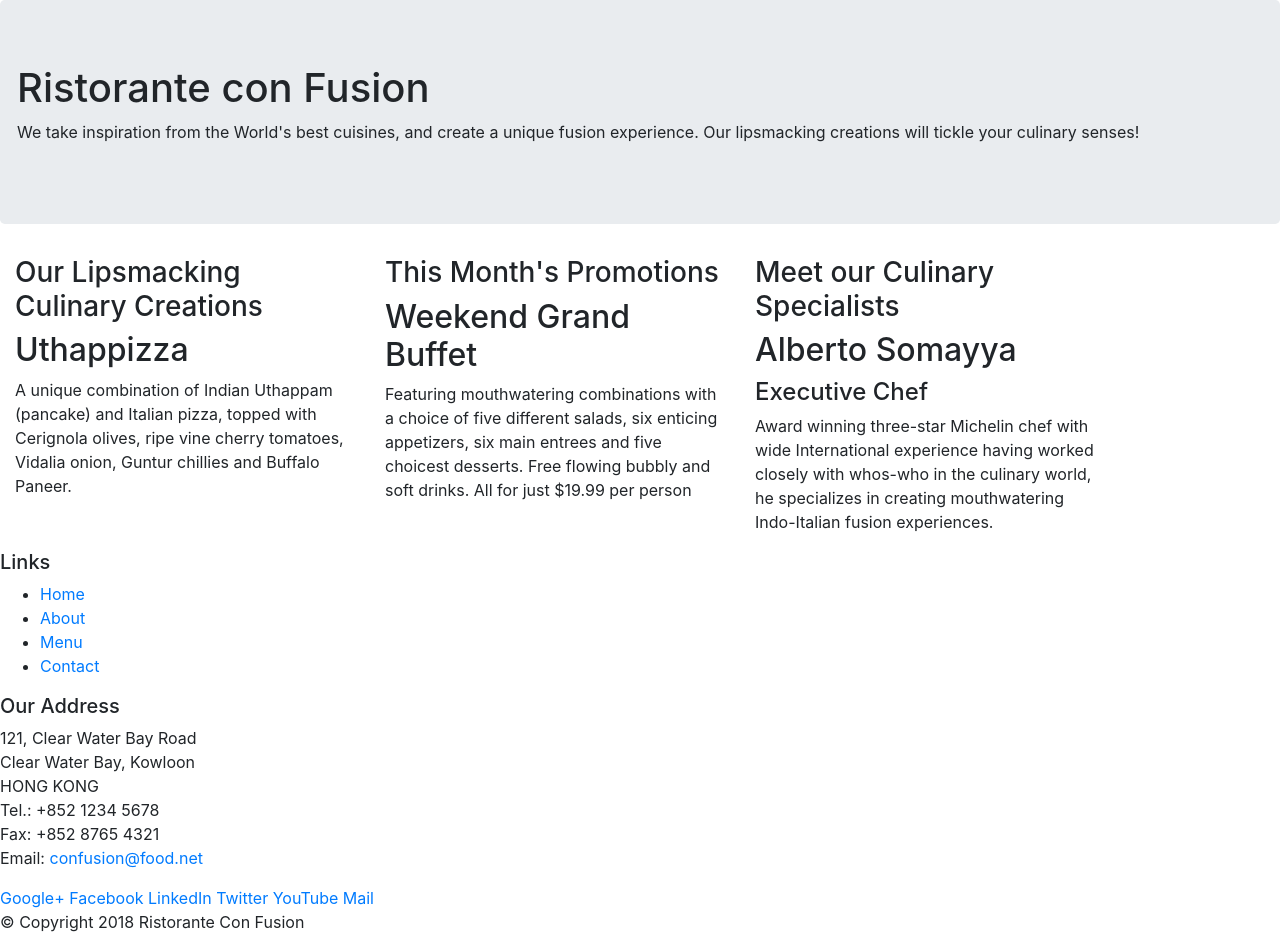
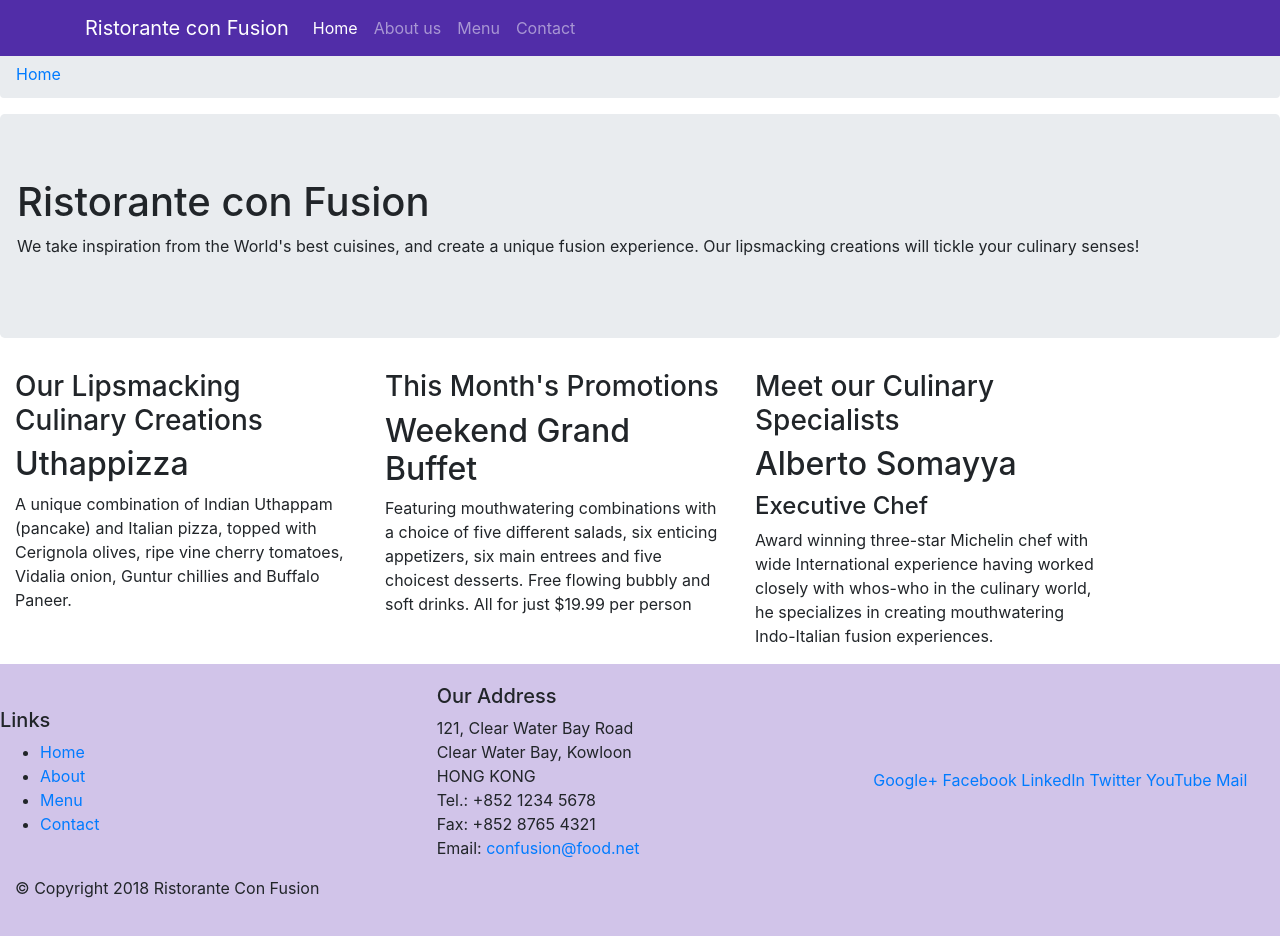
Before and after one commit to RohitNaikade1/Bootstrap-learning-specialization-course, a website: page index.html in a window 1280 px wide. Drawn offline with nearby package versions, Linux system fonts and the light colour scheme.

Commit message:
navigation bar and breadcrumb

```diff
--- /dev/null
+++ b/css/index.css
@@ -0,0 +1,15 @@
+.footer{
+    background-color: #D1C4E9;
+    margin:0px auto;
+    padding: 20px 0px 20px 0px;
+}
+body{
+    padding:50px 0px 0px 0px;
+    z-index:0;
+}
+.jumbotron{
+    background-color: violet;
+}
+.navbar-dark {
+     background-color: #512DA8;
+}
--- a/css/style.css
+++ b/css/style.css
@@ -12,3 +12,10 @@
 .history{
     margin: 0px;
 }
+body{
+    padding:50px 0px 0px 0px;
+    z-index:0;
+}
+.navbar-dark {
+    background-color: #512DA8;
+}
--- a/index.html
+++ b/index.html
@@ -8,12 +8,33 @@
      <meta http-equiv="x-ua-compatible" content="ie=edge">
 
      <!-- Bootstrap CSS -->
+     <link rel="stylesheet" href="css/index.css">
      <link rel="stylesheet" href="node_modules/bootstrap/dist/css/bootstrap.min.css">
+
     <title>Ristorante Con Fusion</title>
 </head>
 
 <body>
+   <nav class="navbar navbar-dark navbar-expand-sm fixed-top">
+       <div class="container">
+        <a class="navbar-brand" href="#">Ristorante con Fusion</a>
+        <button class="navbar-toggler" type="button" data-toggle="collapse" data-target="#Navb">
+            <span class="navbar-toggler-icon"></span>
+        </button>
+        <div class="collapse navbar-collapse" id="Navb">
+            <ul class="navbar-nav mr-auto">
+                <li class="nav-item active"><a class="nav-link" href="#">Home</a></li>
+                <li class="nav-item"><a class="nav-link" href="aboutus.html">About us</a></li>
+                <li class="nav-item"><a class="nav-link" href="#">Menu</a></li>
+                <li class="nav-item"><a class="nav-link" href="#">Contact</a></li>
+            </ul>
+        </div>
 
+       </div>
+   </nav>
+   <ol class="c-12 breadcrumb">
+       <li class="breadcrumb-items"><a href="#">Home</a></li>
+   </ol>
     <header class="header jumbotron">
         <div class="row">
             <div>
@@ -59,19 +80,19 @@
         </div>
     </div>
 
-    <footer>
+    <footer class="footer">
         <div>
-            <div>
-                <div>
+            <div class="row align-items-center">
+                <div class="col-lg-4 col-md-2">
                     <h5>Links</h5>
                     <ul>
                         <li><a href="#">Home</a></li>
-                        <li><a href="#">About</a></li>
+                        <li><a href="aboutus.html">About</a></li>
                         <li><a href="#">Menu</a></li>
                         <li><a href="#">Contact</a></li>
                     </ul>
                 </div>
-                <div>
+                <div class="col-lg-4 col-md-2">
                     <h5>Our Address</h5>
                     <address>
 		              121, Clear Water Bay Road<br>
@@ -82,7 +103,7 @@
 		              Email: <a href="mailto:confusion@food.net">confusion@food.net</a>
 		           </address>
                 </div>
-                <div>
+                <div class="col-lg-4 col-md">
                     <div>
                         <a href="http://google.com/+">Google+</a>
                         <a href="http://www.facebook.com/profile.php?id=">Facebook</a>
@@ -94,16 +115,15 @@
                 </div>
            </div>
            <div>
-                <div>
+                <div class="col-12 align-items-center">
                     <p>© Copyright 2018 Ristorante Con Fusion</p>
                 </div>
            </div>
         </div>
     </footer>
+</body>
 <!-- jQuery first, then Popper.js, then Bootstrap JS. -->
 <script src="node_modules/jquery/dist/jquery.slim.min.js"></script>
 <script src="node_modules/popper.js/dist/umd/popper.min.js"></script>
 <script src="node_modules/bootstrap/dist/js/bootstrap.min.js"></script>
-</body>
-
 </html>
--- a/package.json
+++ b/package.json
@@ -15,7 +15,7 @@
   },
   "dependencies": {
     "bootstrap": "^4.0.0",
-    "jquery": "^3.5.0",
+    "jquery": "^3.4.1",
     "popper.js": "^1.16.1"
   }
 }
```
Also changed, not shown: aboutus.html (+21 -1 lines), 1 other file.
